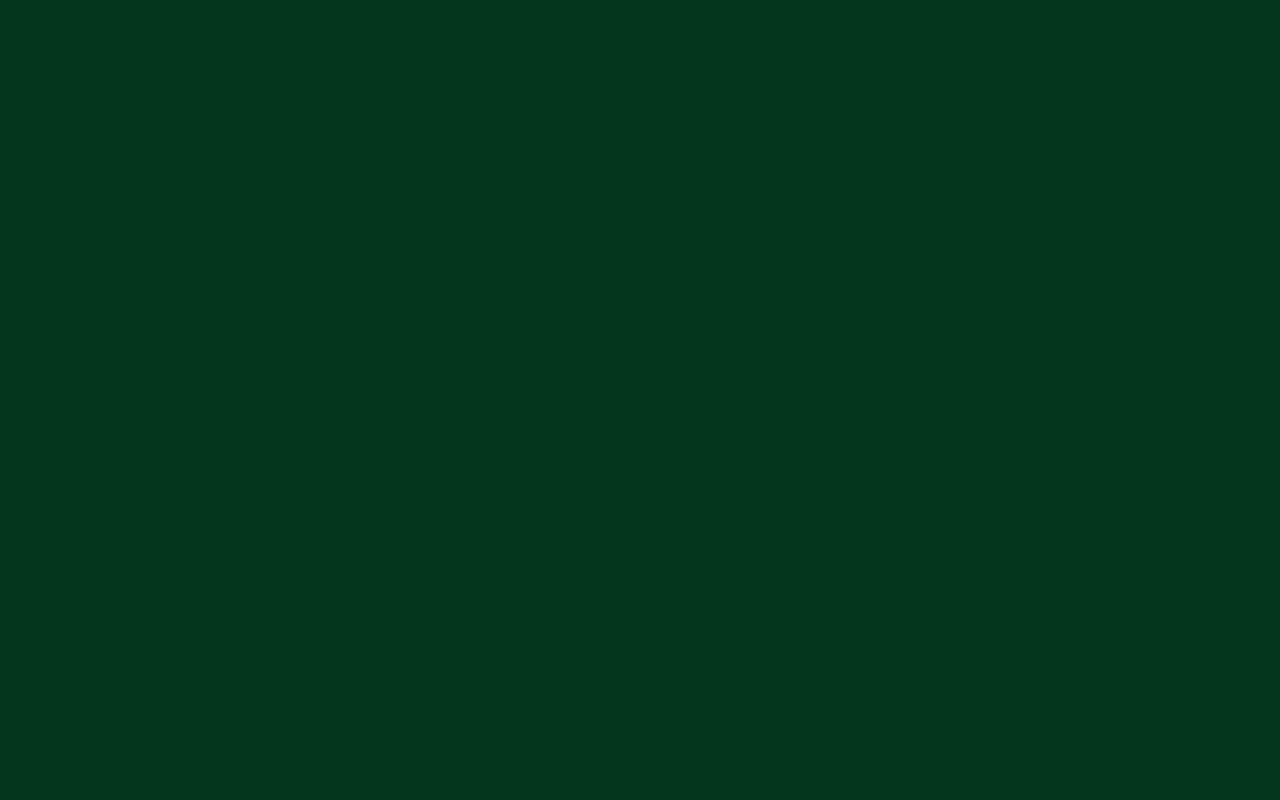
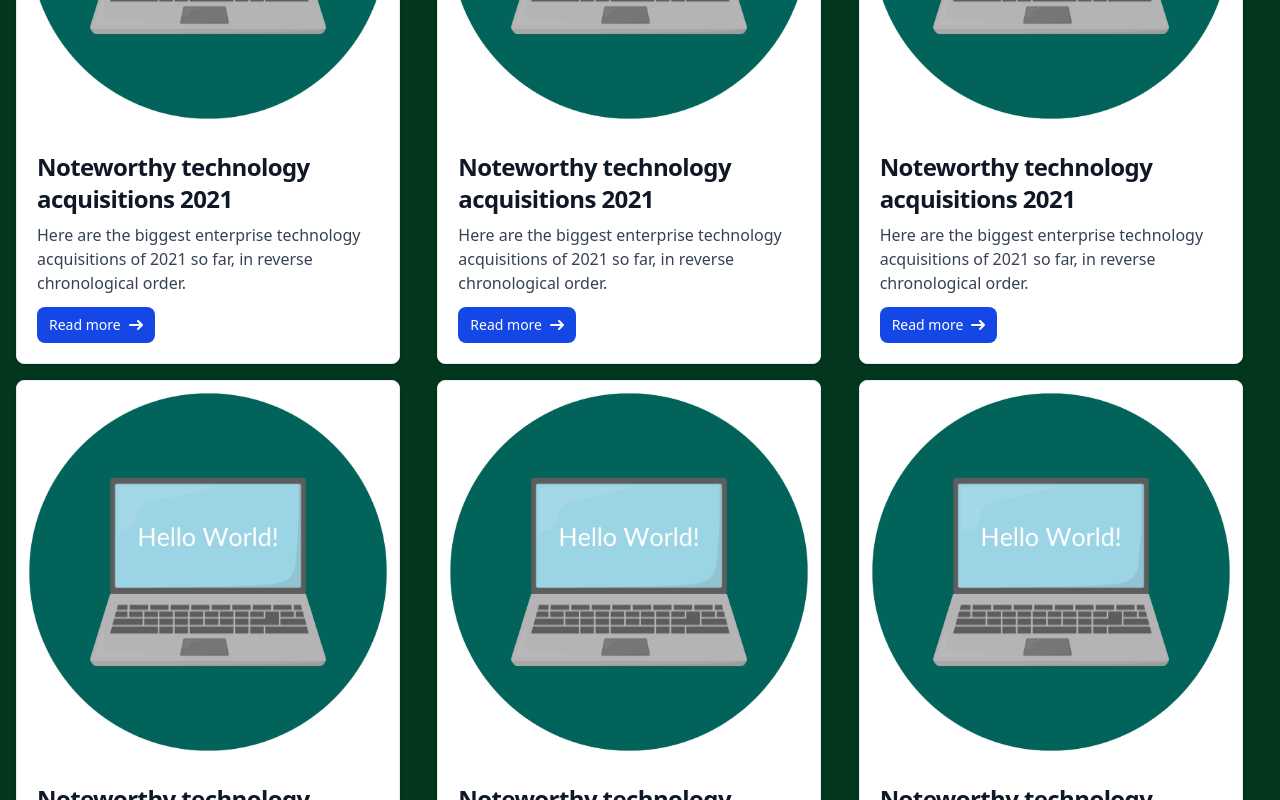
Before and after one commit to RazFernandez/Official_portfolio_web, a React (Vite) app: page / in a window 1280 px wide. Shown: the part 1140-1940 px from the top of the page. Before the commit the page ends 1048 px from the top, so only its background shows below. Built offline with nearby package versions, Linux system fonts and the light colour scheme.

Commit message:
Initial strcuture of my portfolio section

```diff
--- a/src/Pages/Home/heroSection.jsx
+++ b/src/Pages/Home/heroSection.jsx
@@ -13,7 +13,7 @@
                     <h1 className="max-w-2xl mb-4 text-4xl font-exo2 tracking-tight leading-none md:text-5xl xl:text-6xl text-primary-500">{staticString.sectionContent.home.career}</h1>
                     <p className="max-w-2xl mb-6 font-lato font-light text-white lg:mb-8 md:text-lg lg:text-lg">{staticString.sectionContent.home.description}</p>
                     <FilledButton>{ staticString.sectionContent.home.buttonsLabel[0] }</FilledButton>
-                    <OutlinedButton>{staticString.sectionContent.home.buttonsLabel[1]}</OutlinedButton>
+                    <OutlinedButton>{ staticString.sectionContent.home.buttonsLabel[1] }</OutlinedButton>
                 </div>
                 <div className="hidden lg:mt-0 lg:col-span-5 lg:flex">
                     <img src={HeroLogo} width={500} alt="Laptop Logo" />
--- a/src/Pages/Home/lastestProjectsSection.jsx
+++ b/src/Pages/Home/lastestProjectsSection.jsx
@@ -1,12 +1,24 @@
 import HeadLine from "../../components/common/headlines";
 import HeadlineLayout from "../../components/layout/headlinesLayout";
+import staticString from "../../strings/strings";
+import ProjectCard from "../../components/common/projectCard";
+import Grid3x3Layout from "../../components/layout/grid3x3Layout";
 
 export default function LastestProjectsSection(){
     return (
         <>
             <HeadlineLayout>
-                <HeadLine>Lastest Projects</HeadLine>
+                <HeadLine>{ staticString.sectionNames.home[0] }</HeadLine>
             </HeadlineLayout>
+            <Grid3x3Layout>
+                <ProjectCard></ProjectCard>
+                <ProjectCard></ProjectCard>
+                <ProjectCard></ProjectCard>
+                <ProjectCard></ProjectCard>
+                <ProjectCard></ProjectCard>
+                <ProjectCard></ProjectCard>
+            </Grid3x3Layout>
+
         </>
     );
 }
--- a/src/components/common/headlines.jsx
+++ b/src/components/common/headlines.jsx
@@ -2,6 +2,6 @@
 
 export default function HeadLine({children}){
     return (
-        <h1 className={stylesComponents.headlines.secondaryHeaderWhite}>{ children }</h1>
+        <h2 className={stylesComponents.headlines.secondaryHeaderWhite}>{ children }</h2>
     );
 }
--- /dev/null
+++ b/src/components/common/projectCard.jsx
@@ -0,0 +1,23 @@
+import HeroLogo from "../../assets/images/LogoPortfolioWeb.png"
+
+export default function ProjectCard() {
+    return (
+        <div class="max-w-sm bg-white border border-gray-200 rounded-lg shadow-sm dark:bg-gray-800 dark:border-gray-700">
+            <a href="#">
+                <img class="rounded-t-lg" src={HeroLogo} alt="" />
+            </a>
+            <div class="p-5">
+                <a href="#">
+                    <h5 class="mb-2 text-2xl font-bold tracking-tight text-gray-900 dark:text-white">Noteworthy technology acquisitions 2021</h5>
+                </a>
+                <p class="mb-3 font-normal text-gray-700 dark:text-gray-400">Here are the biggest enterprise technology acquisitions of 2021 so far, in reverse chronological order.</p>
+                <a href="#" class="inline-flex items-center px-3 py-2 text-sm font-medium text-center text-white bg-blue-700 rounded-lg hover:bg-blue-800 focus:ring-4 focus:outline-none focus:ring-blue-300 dark:bg-blue-600 dark:hover:bg-blue-700 dark:focus:ring-blue-800">
+                    Read more
+                    <svg class="rtl:rotate-180 w-3.5 h-3.5 ms-2" aria-hidden="true" xmlns="http://www.w3.org/2000/svg" fill="none" viewBox="0 0 14 10">
+                        <path stroke="currentColor" stroke-linecap="round" stroke-linejoin="round" stroke-width="2" d="M1 5h12m0 0L9 1m4 4L9 9" />
+                    </svg>
+                </a>
+            </div>
+        </div>
+    );
+}
--- /dev/null
+++ b/src/components/layout/grid3x3Layout.jsx
@@ -0,0 +1,7 @@
+export default function Grid3x3Layout({children}) {
+    return (
+        <div className="grid grid-cols-1 sm:grid-cols-3 gap-4 p-4">
+            {children}
+        </div>
+    );
+}
```
